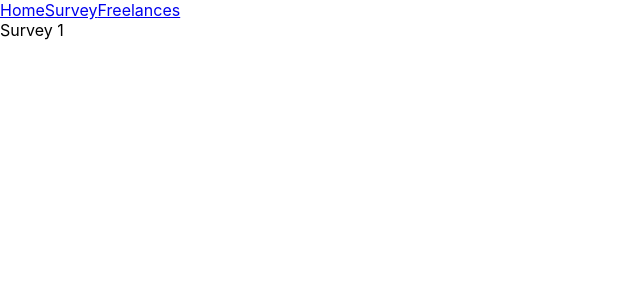
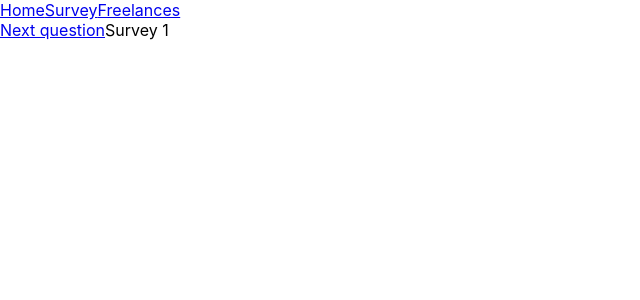
Before and after one commit to YoannAsl/Shiny-Agency, a React (Vite) app: page /survey/1 in a window 1280 px wide. Shown: the top 300 px of the page, without its empty margins (0-640 px from the left). Built offline with nearby package versions, Linux system fonts and the light colour scheme.

Commit message:
Added previous and next question links in Survey.tsx

```diff
--- a/src/pages/Survey.tsx
+++ b/src/pages/Survey.tsx
@@ -1,4 +1,4 @@
-import { useParams } from 'react-router';
+import { useParams, Link } from 'react-router-dom';
 
 interface ParamTypes {
     questionNumber: string;
@@ -6,7 +6,21 @@ interface ParamTypes {
 
 const Survey = () => {
     const { questionNumber } = useParams<ParamTypes>();
-    return <div>Survey {questionNumber}</div>;
+    return (
+        <div>
+            {+questionNumber === 1 ? null : (
+                <Link to={`/survey/${+questionNumber - 1}`}>
+                    Previous question
+                </Link>
+            )}
+            {+questionNumber === 10 ? (
+                <Link to='/results'>Results</Link>
+            ) : (
+                <Link to={`/survey/${+questionNumber + 1}`}>Next question</Link>
+            )}
+            Survey {questionNumber}
+        </div>
+    );
 };
 
 export default Survey;
```
